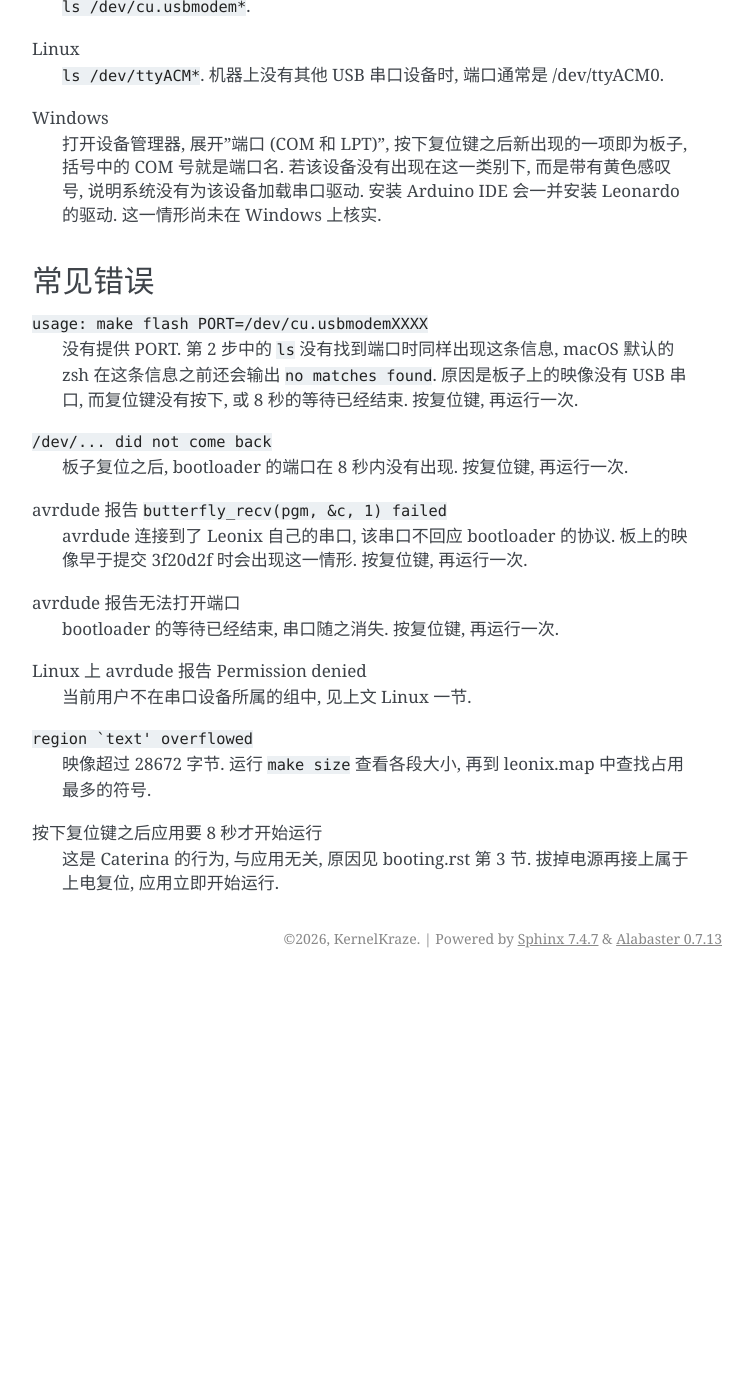
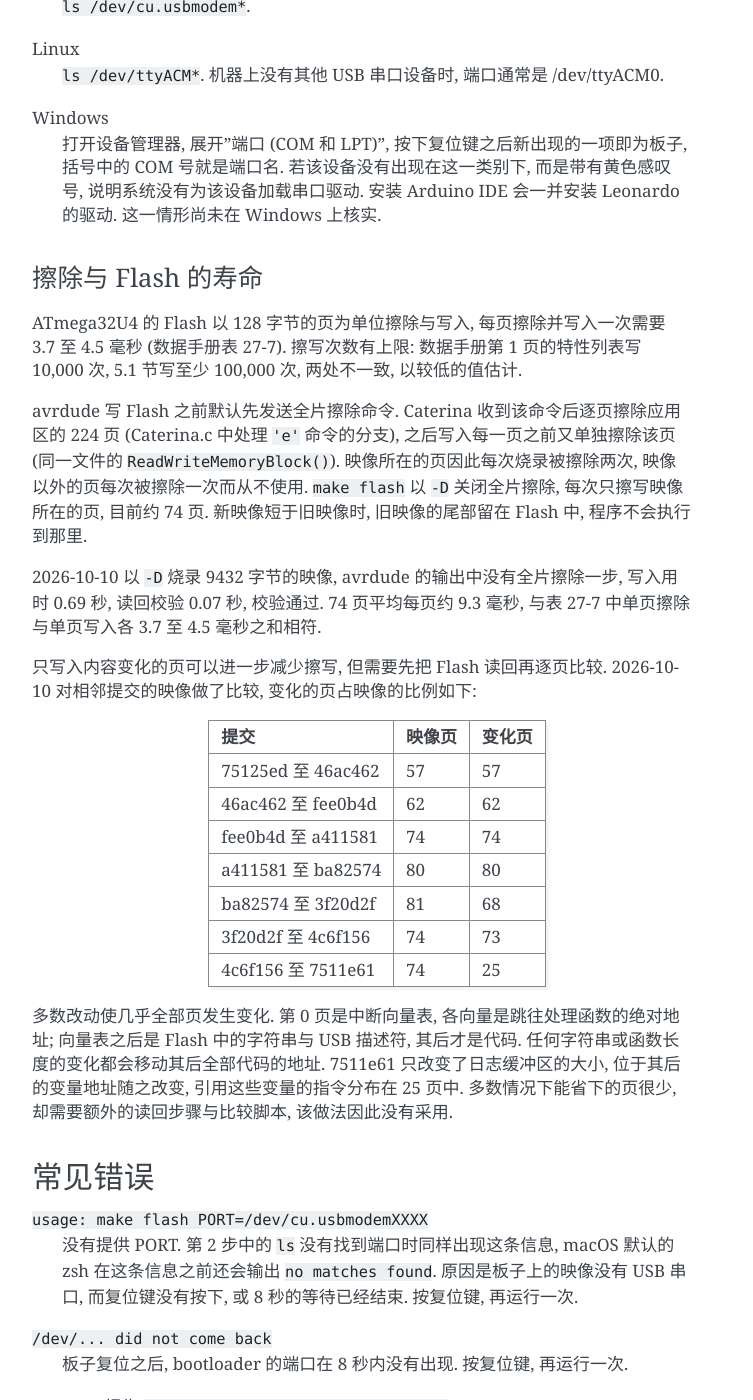
Before and after one commit to w3ngzv/Leonix, a Sphinx documentation site: the page built from Documentation/building.rst, in a window 1280 px wide and 1400 px high, scrolled down 4537 px. Shown: the whole window, without its empty margins (388-1141 px from the left). Built offline with Sphinx 7.4.7, drawn with Linux system fonts in a browser that asks for light colours; before the commit the page ends 5515 px from its top, so only the background shows below that.

Commit message:
make flash 以 -D 跳过全片擦除
avrdude 默认先发送全片擦除命令, Caterina 据此擦除应用区的全部 224 页,
之后写入每一页之前又单独擦除该页. 映像所在的页每次烧录因此被擦除两次,
映像以外的页被擦除一次而从不使用, 两者都消耗 Flash 有限的擦写次数.
Caterina 的逐页擦除已经足够, 全片擦除可以省去.

只写入内容变化的页一并考虑过: 相邻提交的映像之间, 7 次比较中有 6 次
变化页占映像的 84% 以上, 原因与比较结果记录在 building.rst 中.

2026-10-10 在板子上以 -D 烧录, 写入 0.69 秒, 校验通过, 板子正常运行.

Signed-off-by: KernelKraze <admin@mail.go1.qzz.io>

```diff
--- a/Documentation/booting.rst
+++ b/Documentation/booting.rst
@@ -170,7 +170,7 @@
 3f20d2f, 或者 Leonix 没有运行时, 仍需手动按下复位键, 并在 bootloader 的
 等待窗口内启动 avrdude::
 
-  avrdude -p m32u4 -c avr109 -P <port> -U flash:w:leonix.hex:i
+  avrdude -p m32u4 -c avr109 -P <port> -b 57600 -D -U flash:w:leonix.hex:i
 
 2026-10-08 在板子上按下复位键, 呼吸灯持续约 8 秒后进入应用, 与源码中的
 TIMEOUT_PERIOD 一致. 该时长为目测, 未用仪器计时.
--- a/Documentation/building.rst
+++ b/Documentation/building.rst
@@ -200,7 +200,7 @@
 端口文件是否存在, 这一做法在 Windows 的 MSYS2 中未经测试. 按复位键之后直接
 运行 avrdude 的做法不依赖这两者::
 
-  avrdude -p m32u4 -c avr109 -P COM5 -b 57600 -U flash:w:leonix.hex:i
+  avrdude -p m32u4 -c avr109 -P COM5 -b 57600 -D -U flash:w:leonix.hex:i
 
 端口名在同一台主机上通常保持不变, 第一次烧录之前先查看端口名, 之后可以
 直接写入 ``PORT=``:
@@ -217,6 +217,47 @@
   即为板子, 括号中的 COM 号就是端口名. 若该设备没有出现在这一类别下,
   而是带有黄色感叹号, 说明系统没有为该设备加载串口驱动. 安装 Arduino IDE
   会一并安装 Leonardo 的驱动. 这一情形尚未在 Windows 上核实.
+
+
+擦除与 Flash 的寿命
+-------------------
+
+ATmega32U4 的 Flash 以 128 字节的页为单位擦除与写入, 每页擦除并写入一次需要
+3.7 至 4.5 毫秒 (数据手册表 27-7). 擦写次数有上限: 数据手册第 1 页的特性
+列表写 10,000 次, 5.1 节写至少 100,000 次, 两处不一致, 以较低的值估计.
+
+avrdude 写 Flash 之前默认先发送全片擦除命令. Caterina 收到该命令后逐页擦除
+应用区的 224 页 (Caterina.c 中处理 ``'e'`` 命令的分支), 之后写入每一页之前
+又单独擦除该页 (同一文件的 ``ReadWriteMemoryBlock()``). 映像所在的页因此每次
+烧录被擦除两次, 映像以外的页每次被擦除一次而从不使用. ``make flash`` 以
+``-D`` 关闭全片擦除, 每次只擦写映像所在的页, 目前约 74 页. 新映像短于旧映像
+时, 旧映像的尾部留在 Flash 中, 程序不会执行到那里.
+
+2026-10-10 以 ``-D`` 烧录 9432 字节的映像, avrdude 的输出中没有全片擦除一步,
+写入用时 0.69 秒, 读回校验 0.07 秒, 校验通过. 74 页平均每页约 9.3 毫秒,
+与表 27-7 中单页擦除与单页写入各 3.7 至 4.5 毫秒之和相符.
+
+只写入内容变化的页可以进一步减少擦写, 但需要先把 Flash 读回再逐页比较.
+2026-10-10 对相邻提交的映像做了比较, 变化的页占映像的比例如下:
+
+  ==================  ======  ======
+  提交                映像页  变化页
+  ==================  ======  ======
+  75125ed 至 46ac462  57      57
+  46ac462 至 fee0b4d  62      62
+  fee0b4d 至 a411581  74      74
+  a411581 至 ba82574  80      80
+  ba82574 至 3f20d2f  81      68
+  3f20d2f 至 4c6f156  74      73
+  4c6f156 至 7511e61  74      25
+  ==================  ======  ======
+
+多数改动使几乎全部页发生变化. 第 0 页是中断向量表, 各向量是跳往处理函数的
+绝对地址; 向量表之后是 Flash 中的字符串与 USB 描述符, 其后才是代码. 任何
+字符串或函数长度的变化都会移动其后全部代码的地址. 7511e61 只改变了日志
+缓冲区的大小, 位于其后的变量地址随之改变, 引用这些变量的指令分布在 25 页中.
+多数情况下能省下的页很少, 却需要额外的读回步骤与比较脚本, 该做法因此没有
+采用.
 
 
 常见错误
```
Also changed, not shown: 1 other file.
